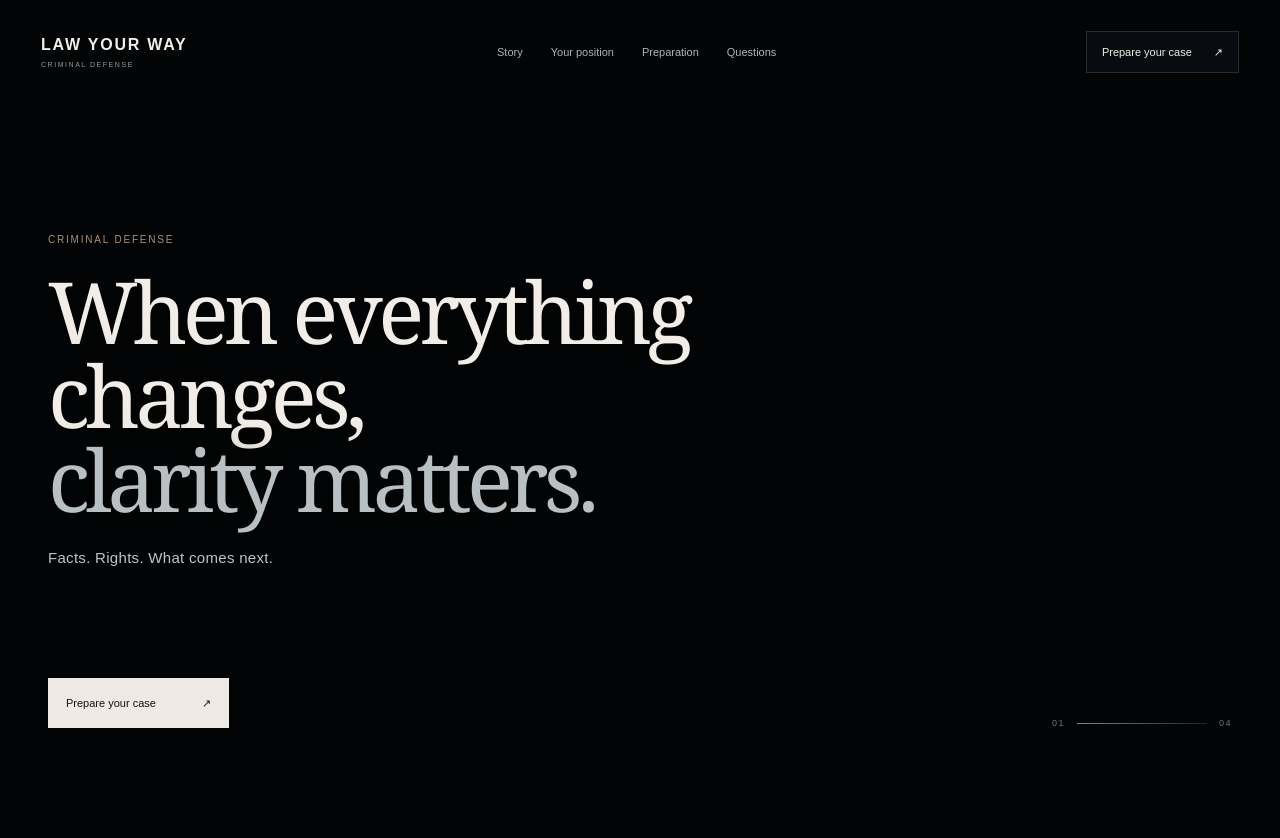
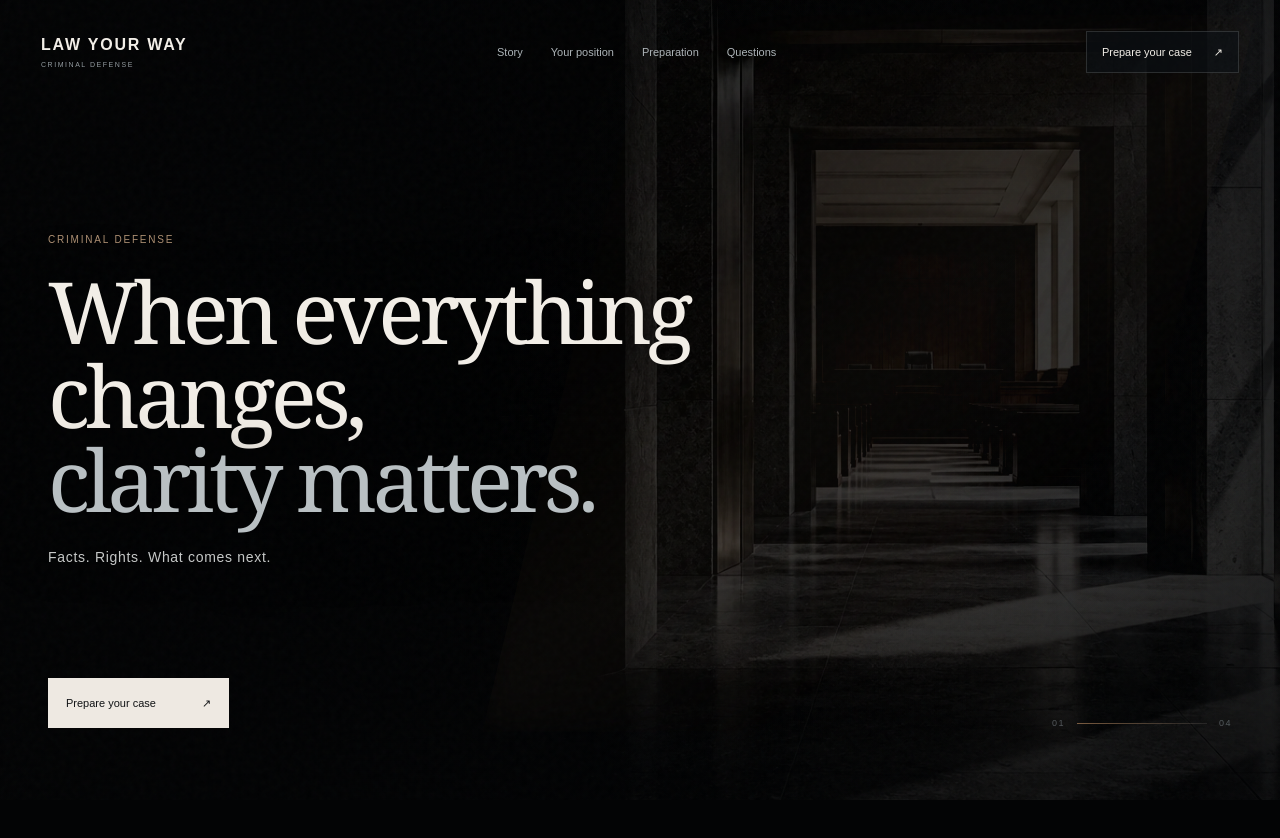
Before and after one commit to zoeyzb/criminal-law, a React (Vite) app: page / in a window 1280 px wide. Shown: the top 838 px of the page. Built offline with nearby package versions, Linux system fonts and the light colour scheme.

Commit message:
feat: unify site around one courtroom environment and realistic case-file layer

```diff
--- a/src/criminal.css
+++ b/src/criminal.css
@@ -326,3 +326,102 @@ img{display:block;max-width:100%}
 .motion-paused .film-pin,.motion-paused .prep-film__pin{position:relative;height:auto;min-height:0;padding-block:120px}
 .motion-paused .film-copy,.motion-paused .film-stages,.motion-paused .prep-film__shots article,.motion-paused .prep-film__cta{opacity:1!important;visibility:visible!important;transform:none!important;position:relative!important;inset:auto!important;pointer-events:auto!important}
 .motion-paused .film-copy{margin-bottom:110px}
+
+
+/* ===== CINEMATIC CONTINUOUS-ENVIRONMENT PASS v3 ===== */
+.cinematic-site{background:transparent}
+.ambient-world{z-index:-4;background:#020304}
+.master-courtroom{position:absolute;inset:-6%;overflow:hidden}
+.master-courtroom__image{
+  position:absolute;inset:0;width:100%;height:100%;object-fit:cover;object-position:center 48%;
+  filter:brightness(.34) saturate(.58) contrast(1.12);
+  transform:scale(1);transform-origin:62% 48%;will-change:transform;
+}
+.master-courtroom__depth{position:absolute;inset:0;background:
+  radial-gradient(circle at 64% 47%,transparent 0 12%,#02030418 30%,#020304a8 74%,#020304e8 100%)}
+.master-courtroom__shade{position:absolute;inset:0;opacity:.72;background:
+  linear-gradient(90deg,#020304f2 0 22%,#020304a8 36%,#02030442 58%,#020304a8 100%),
+  linear-gradient(0deg,#020304cb 0 7%,transparent 34%,#02030468 100%)}
+.master-courtroom__light{position:absolute;right:7%;top:7%;width:54%;height:80%;opacity:.22;filter:blur(18px);
+  background:linear-gradient(140deg,transparent 8%,#d0a56f18 38%,#d7ad792c 50%,transparent 72%);
+  clip-path:polygon(22% 0,100% 0,76% 100%,0 100%)}
+.film,.prep-film,.compact-faq,.film-exit{background:transparent!important}
+.film-pin,.prep-film__pin{background:transparent!important}
+.film-world,.film-exit__world{display:none!important}
+
+/* same environment, scene cues rather than fake figures */
+.film-depth-guides{position:absolute;inset:0;z-index:3;pointer-events:none}
+.film-depth-guides i{position:absolute;left:44%;right:7%;height:1px;transform:scaleX(.15);transform-origin:left center;opacity:0;
+  background:linear-gradient(90deg,#b58b625e,transparent)}
+.film-depth-guides i:nth-child(1){top:34%}
+.film-depth-guides i:nth-child(2){top:50%}
+.film-depth-guides i:nth-child(3){top:66%}
+
+.film-copy{max-width:720px}
+.film-copy :is(h1,h2){text-shadow:0 18px 70px #000}
+.film-copy p{color:#c6c8c7;font-size:14px;letter-spacing:.05em}
+.film-progress{opacity:.72}
+
+/* case position becomes an editorial rail, not cards */
+.film-stages{grid-template-columns:.52fr 1.48fr;gap:64px;align-items:center}
+.film-stages__intro p{margin-top:18px;max-width:300px;color:#8f989d;font-size:12px;line-height:1.6}
+.stage-rail{border-top:1px solid #ffffff22}
+.stage-rail>button{
+  width:100%;display:grid;grid-template-columns:54px 190px 1fr 24px;align-items:center;gap:18px;
+  min-height:104px;padding:20px 8px;background:linear-gradient(90deg,transparent,#06090b66);
+  border-bottom:1px solid #ffffff18;text-align:left;transition:background .24s,transform .24s,border-color .24s;
+}
+.stage-rail>button:hover,.stage-rail>button.is-active{background:linear-gradient(90deg,#b58b620f,#0d1317cc);border-color:#b58b624d}
+.stage-rail>button.is-active{transform:translateX(8px)}
+.stage-rail__number{font-family:var(--serif);font-size:20px;color:#70787d}
+.stage-rail__title strong{display:block;font-family:var(--serif);font-weight:400;font-size:26px}
+.stage-rail__title small{display:block;margin-top:7px;color:#7d878c;text-transform:uppercase;letter-spacing:.13em;font-size:8px}
+.stage-rail__detail{display:grid;grid-template-columns:1fr 1.15fr 1fr;gap:18px;opacity:.45;transition:opacity .25s}
+.stage-rail>button.is-active .stage-rail__detail{opacity:1}
+.stage-rail__detail span{font-size:10px;line-height:1.45;color:#b0b6b8}
+.stage-rail__detail span:first-child{color:#d6c2ad}
+.stage-rail__arrow{font-size:12px;color:#977657}
+
+/* preparation: keep courtroom underneath, real photographic case documents float above it */
+.prep-film__pin:before{content:'';position:absolute;inset:0;background:linear-gradient(90deg,#020304ef 0 31%,#0203049e 46%,#02030447 75%,#0203049b 100%)}
+.case-photo{
+  position:absolute;right:5.5%;top:18%;width:min(48vw,710px);height:64%;opacity:0;transform:scale(.965);
+  overflow:hidden;border:1px solid #ffffff1b;box-shadow:0 40px 120px #000b;
+  will-change:transform,opacity;
+}
+.case-photo img{width:100%;height:100%;object-fit:cover;object-position:center 52%;filter:brightness(.62) saturate(.52) contrast(1.08);will-change:transform}
+.case-photo__shade{position:absolute;inset:0;background:linear-gradient(90deg,#02030472,transparent 38%),linear-gradient(0deg,#02030495,transparent 36%)}
+.case-photo__frame{position:absolute;inset:7%;border:1px solid #c49a6d27;box-shadow:inset 0 0 80px #0005}
+.prep-film__visual{display:none!important}
+.prep-film__lead{max-width:690px}
+.prep-film__lead h2{font-size:clamp(52px,5.2vw,82px);max-width:690px}
+.prep-film__shots{width:560px}
+.prep-film__shots h3{font-size:40px}
+.prep-film__shots p{color:#aeb3b4}
+.prep-film__cta{z-index:10}
+
+/* FAQ and exit continue over same courtroom instead of resetting to black */
+.compact-faq{position:relative}
+.compact-faq:before{content:'';position:absolute;inset:0;background:linear-gradient(90deg,#020304ef 0 32%,#020304c7 58%,#020304a8 100%);z-index:-1}
+.film-exit:before{content:'';position:absolute;inset:0;background:linear-gradient(90deg,#020304f1 0 28%,#02030488 62%,#020304b5 100%);z-index:0}
+.film-exit__copy{position:relative;z-index:2}
+.site-footer{position:relative;background:#05080bcf;backdrop-filter:blur(10px)}
+
+@media(max-width:1000px){
+  .film-stages{grid-template-columns:1fr;align-content:end}
+  .stage-rail>button{grid-template-columns:46px 180px 1fr 20px}
+  .stage-rail__detail{grid-template-columns:1fr;gap:4px}
+  .case-photo{right:-4%;width:56vw}
+}
+@media(max-width:767px){
+  .master-courtroom{inset:0 -58% 0 -15%}
+  .master-courtroom__image{object-position:66% center;filter:brightness(.27) saturate(.52)}
+  .master-courtroom__shade{background:linear-gradient(90deg,#020304f2 0 42%,#0203047c 78%,#020304bd 100%)}
+  .film-depth-guides{display:none}
+  .stage-rail>button{grid-template-columns:36px 1fr 20px;min-height:100px}
+  .stage-rail__detail{grid-column:2/4;margin-top:10px;opacity:1}
+  .stage-rail__arrow{grid-column:3;grid-row:1}
+  .case-photo{position:relative;right:auto;top:auto;width:calc(100% - 36px);height:340px;margin:330px auto 0;opacity:.62!important;transform:none!important}
+  .prep-film__pin:before{background:linear-gradient(#020304d9,#020304ae)}
+  .prep-film__lead h2{font-size:48px}
+}
```
